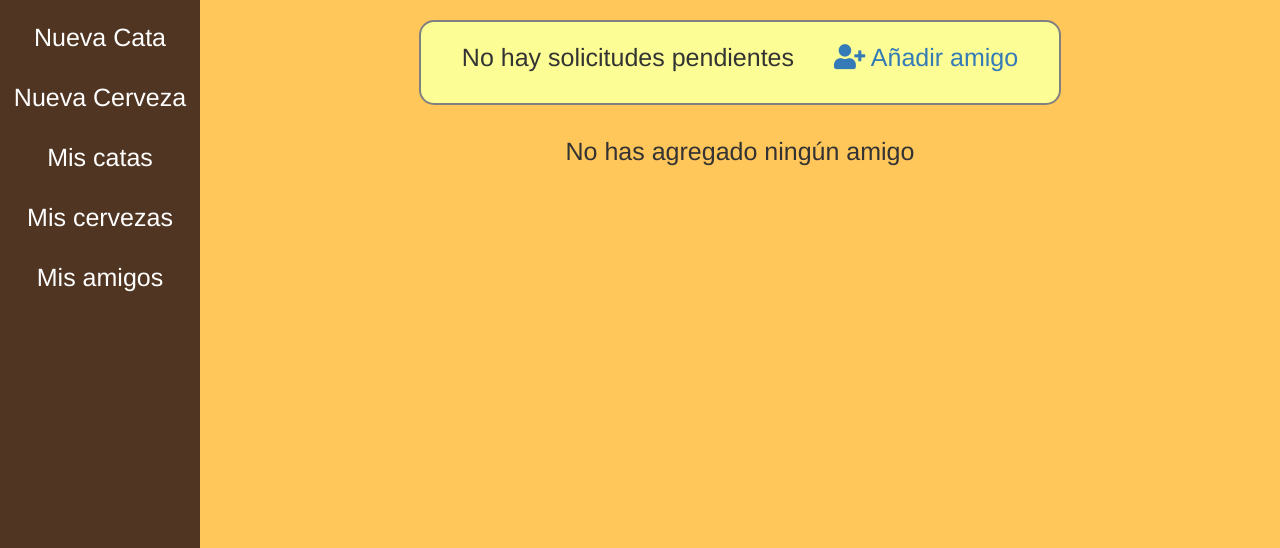
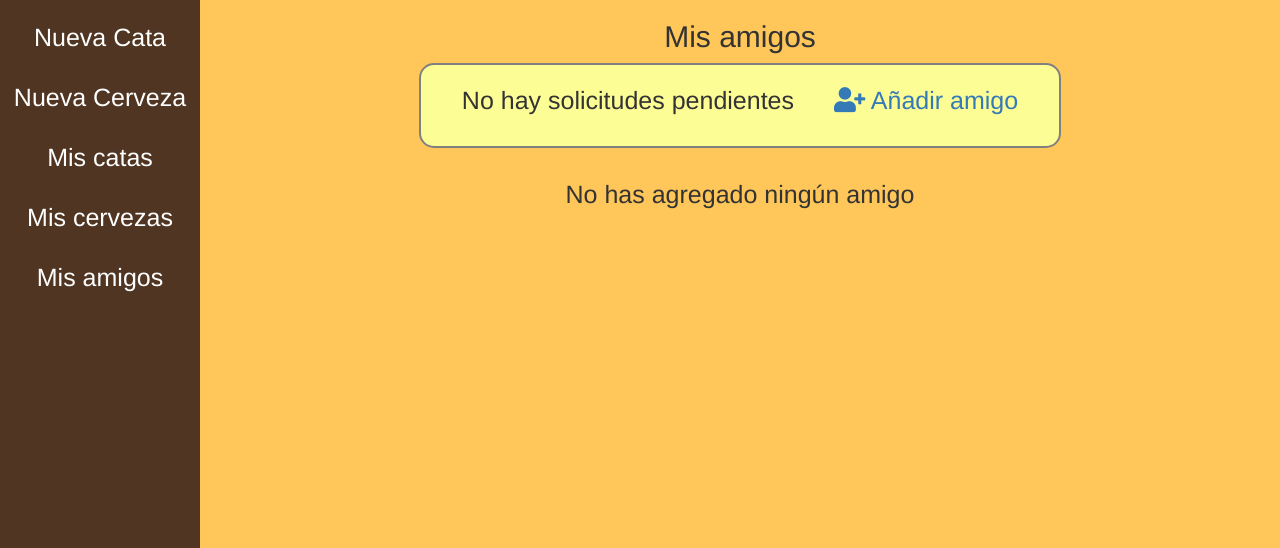
Before and after one commit to guillejd96/prCatas, a PHP site: page /mis_amigos.php in a window 1280 px wide. Shown: the part 252-800 px from the top of the page. Run offline with PHP 8.4, Linux system fonts and the light colour scheme; the visitor is signed in with stand-in values (Sample User, id 1); data that the repository does not hold is empty; some libraries are stand-ins or nearby versions.

Commit message:
Update mis_amigos.php

```diff
--- a/mis_amigos.php
+++ b/mis_amigos.php
@@ -43,6 +43,7 @@
 	<?php echo arriba(); ?>
 	<?php echo izquierda(); ?>
 	<div class="main">
+		<h2>Mis amigos</h2>
 		<table>
 			<tr>
 				<td>
```
